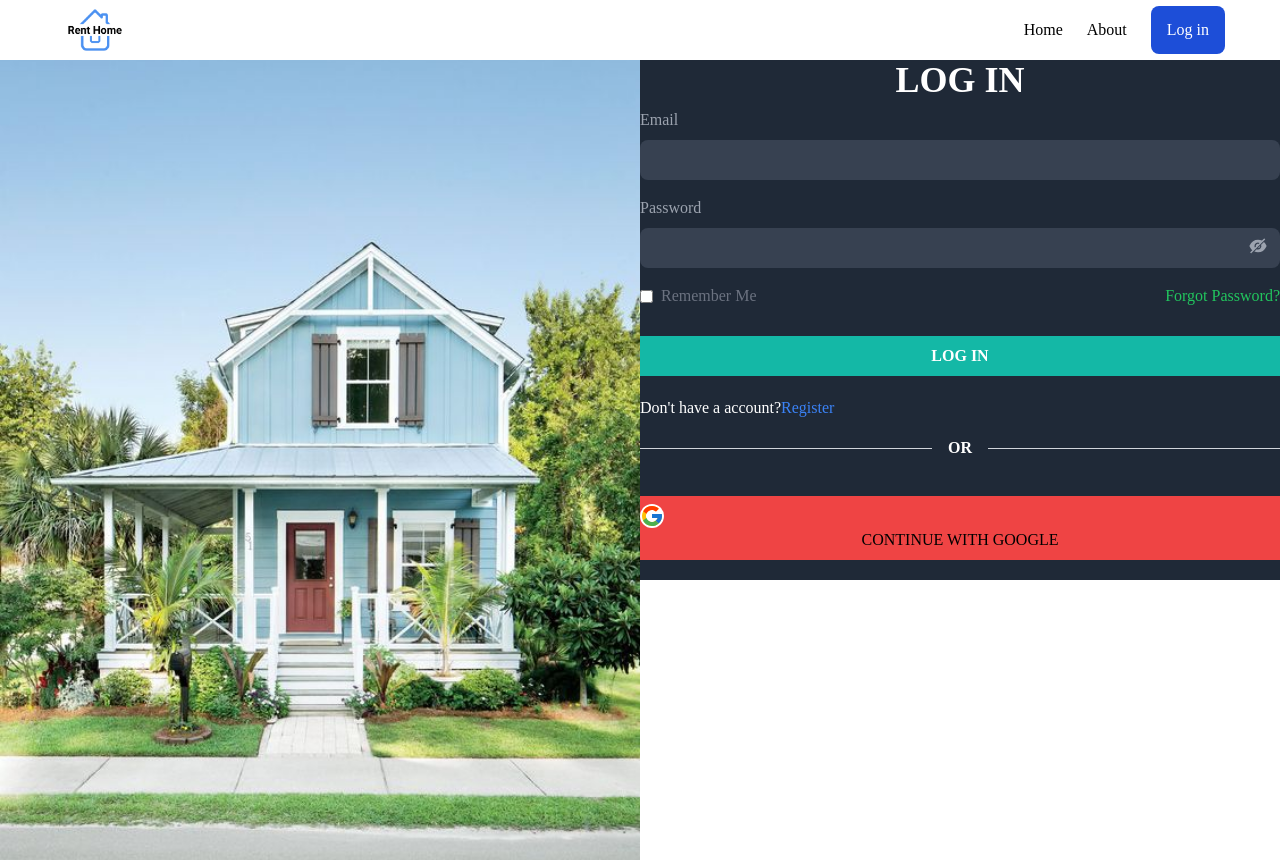
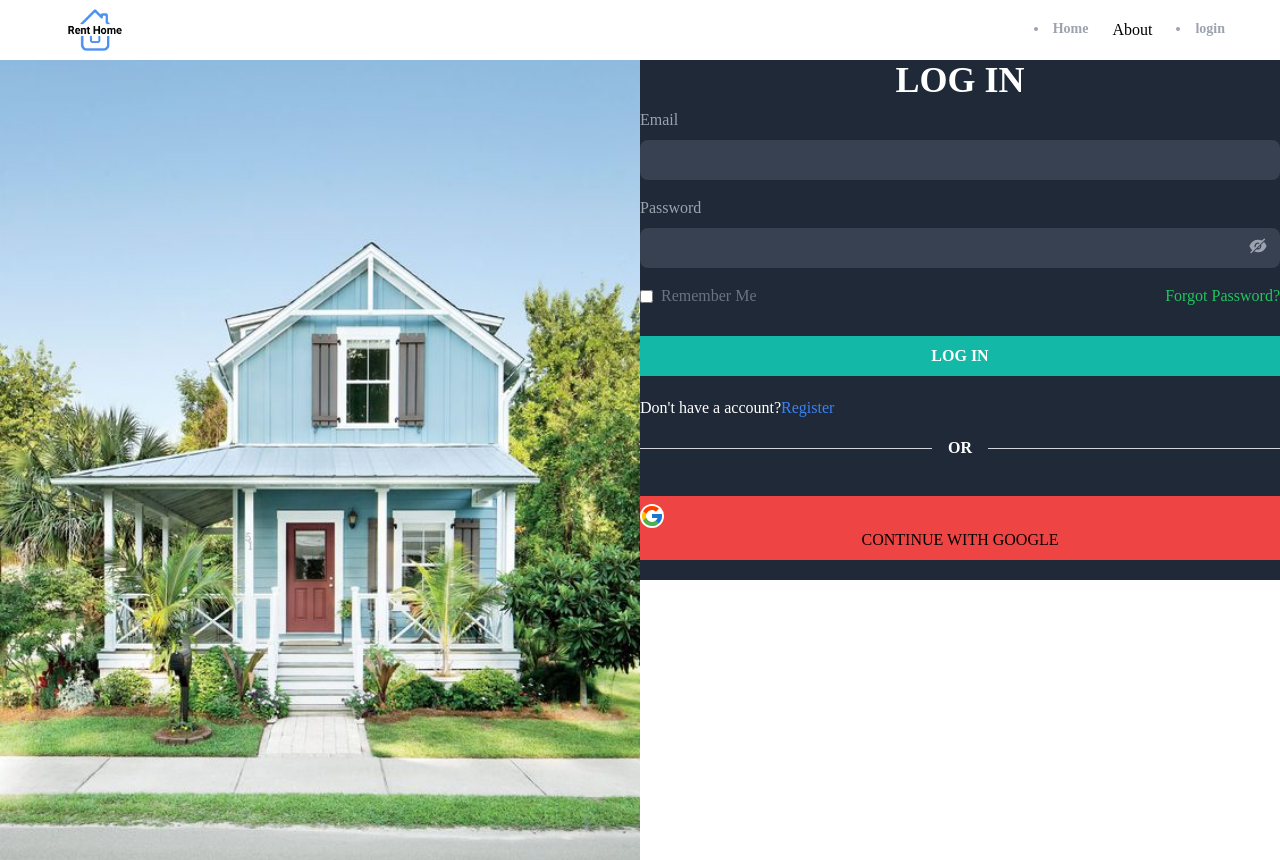
Before and after one commit to VuHuong511/Rent_house_FinalProject, a React (Create React App) app: page /login in a window 1280 px wide. Built offline with nearby package versions, Linux system fonts and the light colour scheme; no server answers.

Commit message:
header dynamic

```diff
--- a/src/components/Header.js
+++ b/src/components/Header.js
@@ -1,12 +1,28 @@
-import React from "react";
-
-// import link
-import { Link } from "react-router-dom";
-
-// import logo
+import { getAuth, onAuthStateChanged } from "firebase/auth";
+import React, { useEffect, useState } from "react";
+import { Link, useLocation, useNavigate } from "react-router-dom";
 import Logo from "../assets/img/logo.png";
 
-const Header = () => {
+export default function Header() {
+  const [pageState, setPageState] = useState("login")
+  const location = useLocation();
+  const navigate = useNavigate();
+  const auth = getAuth();
+  useEffect(() => {
+    onAuthStateChanged(auth, (user) =>{
+      if(user){
+        setPageState("profile");
+      }
+      else {
+        setPageState("login");
+      }
+    });
+  }, [auth]);
+  function matchRoute(route) {
+    if (route === location.pathname){
+      return true;
+    }
+  }
   return (
     <header>
       <div className="container mx-auto flex justify-between items-center">
@@ -16,22 +32,29 @@
         </Link>
         {}
         <div className="flex items-center gap-6">
-          <Link className="hover:text-blue-900 transition" to="">
-            Home
-          </Link>
+        <li
+              className={`cursor-pointer py-3 text-sm font-semibold text-gray-400 border-b-[3px] border-b-transparent ${
+                matchRoute("/") && "text-black border-b-red-500"
+              }`}
+              onClick={() => navigate("/")}
+            >
+              Home
+            </li>
           <Link className="hover:text-blue-900 transition" to="/about">
             About
           </Link>
-          <Link
-            className="bg-blue-700 hover:bg-blue-800 text-white px-4 py-3 rounded-lg transition"
-            to="/login"
-          >
-            Log in
-          </Link>
+          <li
+              className={`cursor-pointer py-3 text-sm font-semibold text-gray-400 border-b-[3px] border-b-transparent ${
+                (matchRoute("/sign-in") || matchRoute("/profile")) &&
+                "text-black border-b-red-500"
+              }`}
+              onClick={() => navigate("/profile")}
+            >
+              {pageState}
+            </li>
+
         </div>
       </div>
     </header>
   );
-};
-
-export default Header;
+}
```
